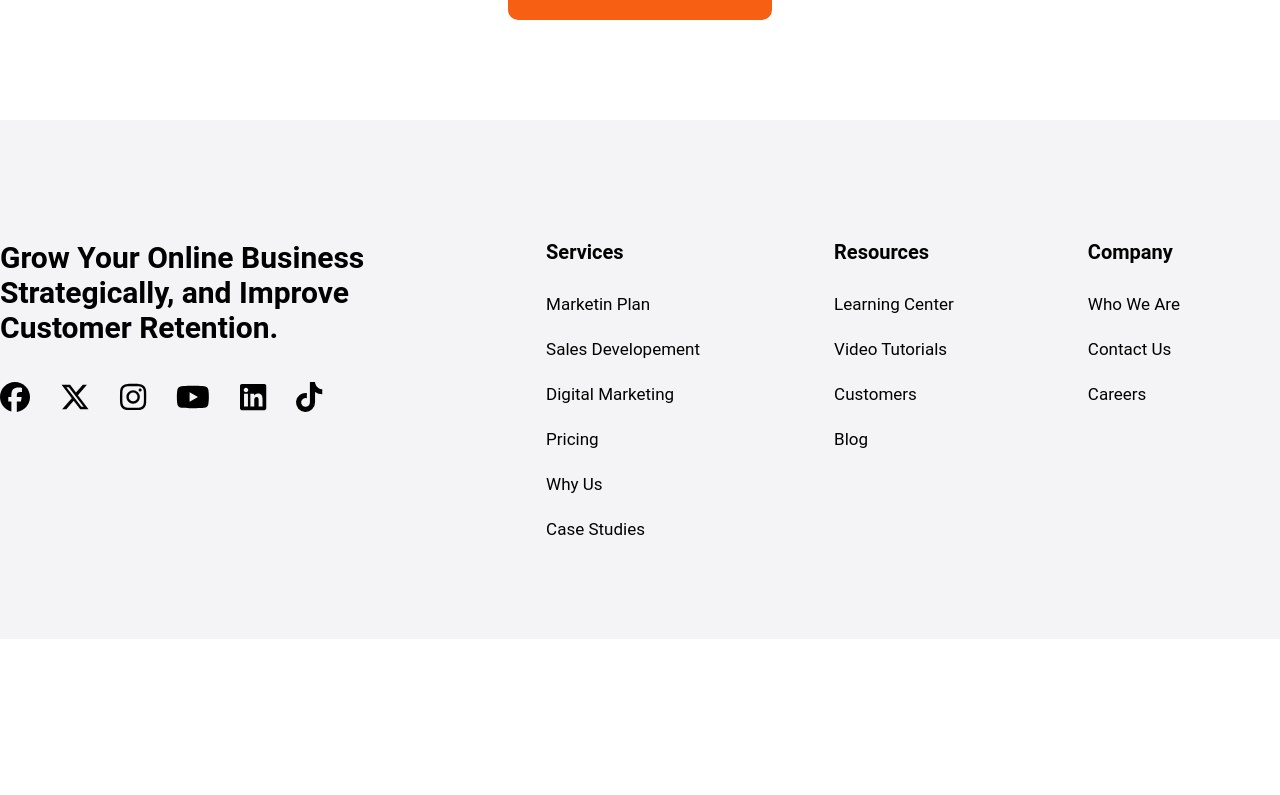
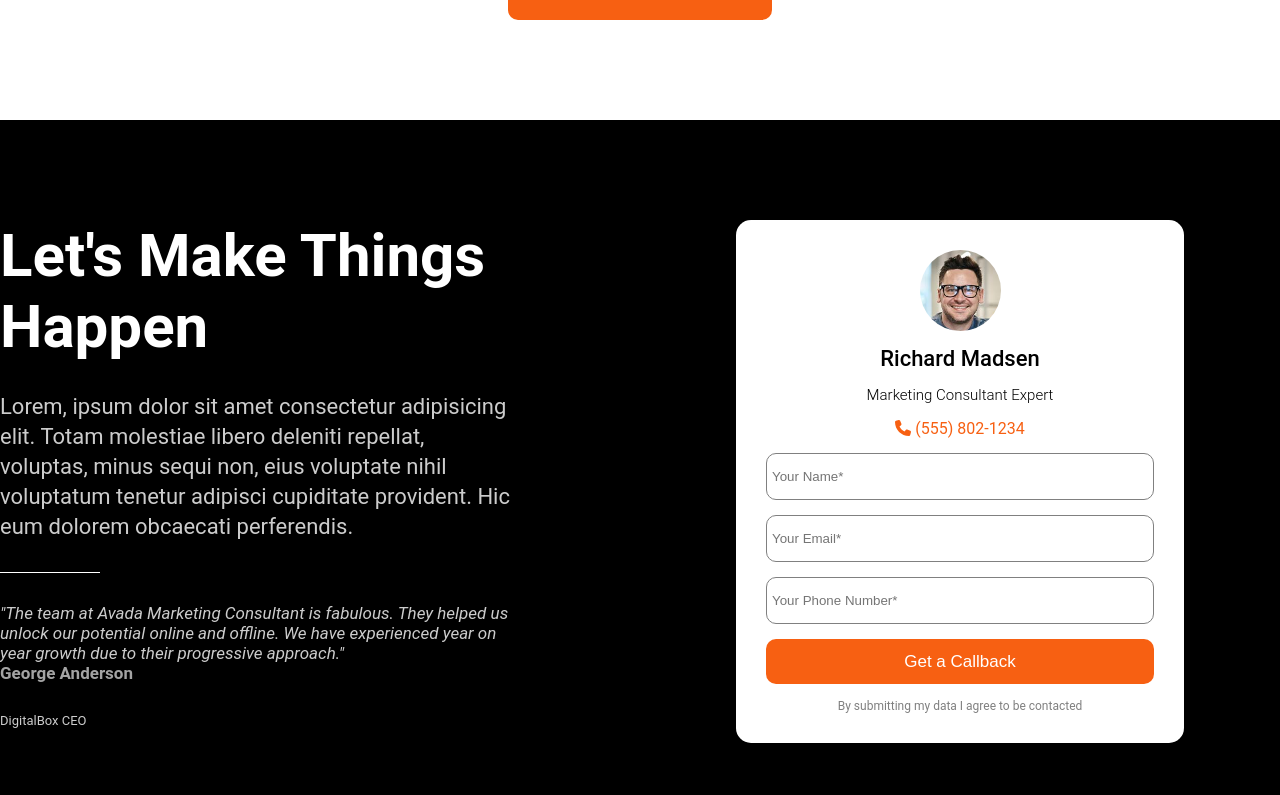
Before and after one commit to emilianoaprile/proj-html-vuejs, a Vue app: page / in a window 1280 px wide. Shown: the part 4485-5280 px from the top of the page. Before the commit the page ends 5124 px from the top, so only its background shows below. Built offline with nearby package versions, Linux system fonts and the light colour scheme.

Commit message:
ADDED - ThingsHappen component

```diff
--- a/src/components/AppMain.vue
+++ b/src/components/AppMain.vue
@@ -4,6 +4,7 @@ import AppMainServices from './AppMainServices.vue';
 import AppMainBrandList from './AppMainBrandList.vue';
 import CtaCard from './CtaCard.vue';
 import CaseStudies from './CaseStudies.vue';
+import ThingsHappen from './ThingsHappen.vue';
 
 
 export default {
@@ -12,6 +13,7 @@ export default {
         AppMainBrandList,
         CtaCard,
         CaseStudies,
+        ThingsHappen,
     },
     data() {
         return {
@@ -30,6 +32,7 @@ export default {
     <AppMainBrandList />
     <CtaCard />
     <CaseStudies />
+    <ThingsHappen />
 </template>
 
 <style scoped></style>
--- /dev/null
+++ b/src/components/ThingsHappen.vue
@@ -0,0 +1,109 @@
+<script>
+import FormCard from './FormCard.vue';
+
+export default {
+    components: {
+        FormCard,
+    },
+    data() {
+        return {
+
+        }
+    },
+}
+</script>
+
+
+<template>
+    <section class="proof-section">
+        <div class="container-lg">
+            <div class="row">
+                <div class="col-6">
+                    <div class="review">
+                        <h2 class="review-title">Let's Make Things Happen</h2>
+                        <p class="review-subtitle">
+                            Lorem, ipsum dolor sit amet consectetur adipisicing elit. Totam molestiae libero deleniti
+                            repellat,
+                            voluptas, minus sequi non, eius voluptate nihil voluptatum tenetur adipisci cupiditate
+                            provident.
+                            Hic eum dolorem obcaecati perferendis.
+                        </p>
+                    </div>
+
+                    <div class="citation">
+                        <p class="ceo-cite">
+                            <cite>
+                                "The team at Avada Marketing Consultant is fabulous. They helped us unlock our potential
+                                online and offline. We have experienced year on year growth due to their progressive
+                                approach."
+                            </cite>
+                        <blockquote class="testimonial">George Anderson</blockquote>
+                        </p>
+                        <p class="testimonial-rule">DigitalBox CEO</p>
+                    </div>
+                </div>
+
+
+                <div class="col-6">
+                    <FormCard />
+                </div>
+            </div>
+
+        </div>
+    </section>
+</template>
+
+<style scoped>
+.proof-section {
+    background-color: black;
+    padding: 100px 0;
+}
+
+.card {
+    margin-bottom: unset;
+}
+
+.review,
+.citation {
+    color: white;
+    padding-right: 130px;
+}
+
+.review-title {
+    font-size: 60px;
+    margin-bottom: 30px;
+}
+
+.review-subtitle {
+    font-size: 22px;
+    opacity: 0.8;
+    line-height: 30px;
+}
+
+.review::after {
+    content: '';
+    border-bottom: 1px solid white;
+    display: block;
+    width: 100px;
+    margin-top: 30px;
+    margin-bottom: 30px;
+}
+
+.ceo-cite {
+    font-size: 17px;
+    margin-bottom: 30px;
+    opacity: 0.8;
+}
+
+.testimonial {
+    font-weight: 600;
+    font-size: 17px;
+    margin-bottom: 10px;
+    opacity: 0.8;
+}
+
+.testimonial-rule {
+    font-size: 13px;
+    opacity: 0.8;
+}
+</style>
```
